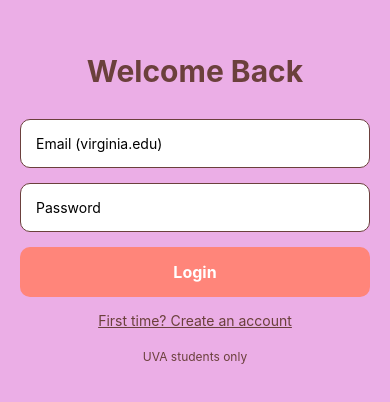
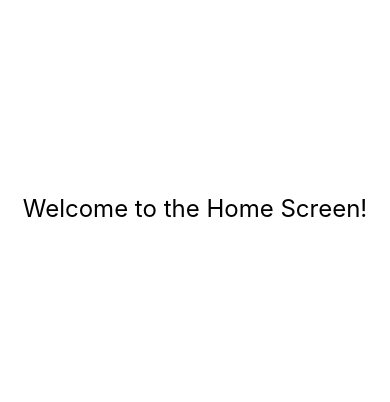
Before and after one commit to SakethVangara/Hoos-Open-, a React Native app in the folder hoos-open/: screen /Home in a window 390 px wide. Shown: the part 214-616 px from the top of the page. Built offline with nearby package versions, Linux system fonts and the light colour scheme.

Commit message:
add homescreen.js

```diff
--- a/hoos-open/App.js
+++ b/hoos-open/App.js
@@ -4,6 +4,7 @@ import { NavigationContainer } from '@react-navigation/native';
 import { createNativeStackNavigator } from '@react-navigation/native-stack';
 
 import LoginScreen from './screens/LoginScreen';
+import HomeScreen from './screens/HomeScreen';
 
 const Stack = createNativeStackNavigator();
 
@@ -12,6 +13,7 @@ export default function App() {
     <NavigationContainer>
       <Stack.Navigator initialRouteName="Login" screenOptions={{ headerShown: false }}>
         <Stack.Screen name="Login" component={LoginScreen} />
+        <Stack.Screen name="Home" component={HomeScreen} />
       </Stack.Navigator>
     </NavigationContainer>
   );
--- /dev/null
+++ b/hoos-open/screens/HomeScreen.js
@@ -0,0 +1,16 @@
+// screens/HomeScreen.js
+import React from 'react';
+import { View, Text, StyleSheet } from 'react-native';
+
+export default function HomeScreen() {
+  return (
+    <View style={styles.container}>
+      <Text style={styles.text}>Welcome to the Home Screen!</Text>
+    </View>
+  );
+}
+
+const styles = StyleSheet.create({
+  container: { flex: 1, backgroundColor: '#fff', justifyContent: 'center', alignItems: 'center' },
+  text: { fontSize: 24 }
+});
--- a/hoos-open/screens/LoginScreen.js
+++ b/hoos-open/screens/LoginScreen.js
@@ -31,6 +31,8 @@ export default function LoginScreen({ navigation }) {
     } catch (error) {
       Alert.alert('Authentication Error', error.message);
     }
+
+    navigation.navigate('Home');
   };
 
   return (
```
